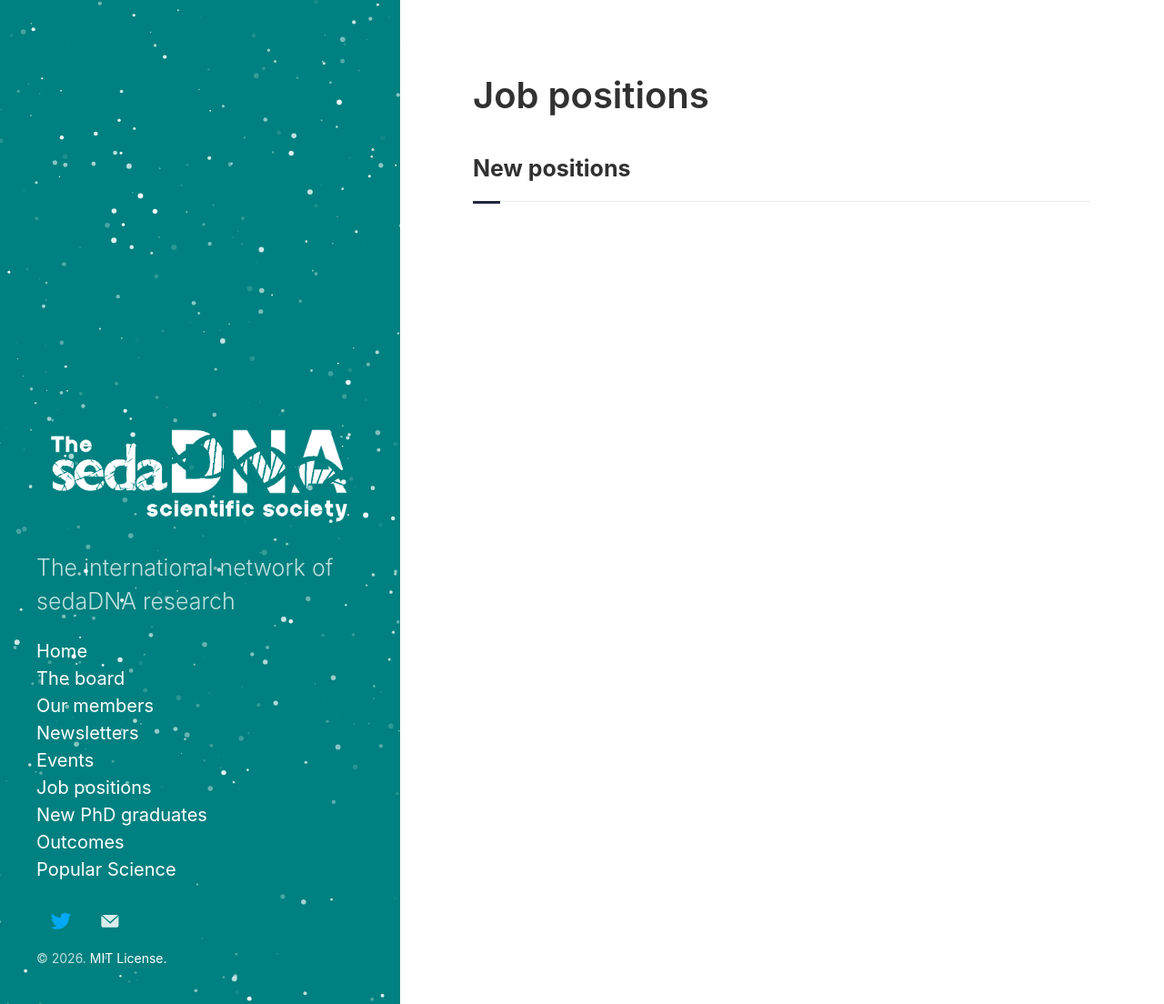
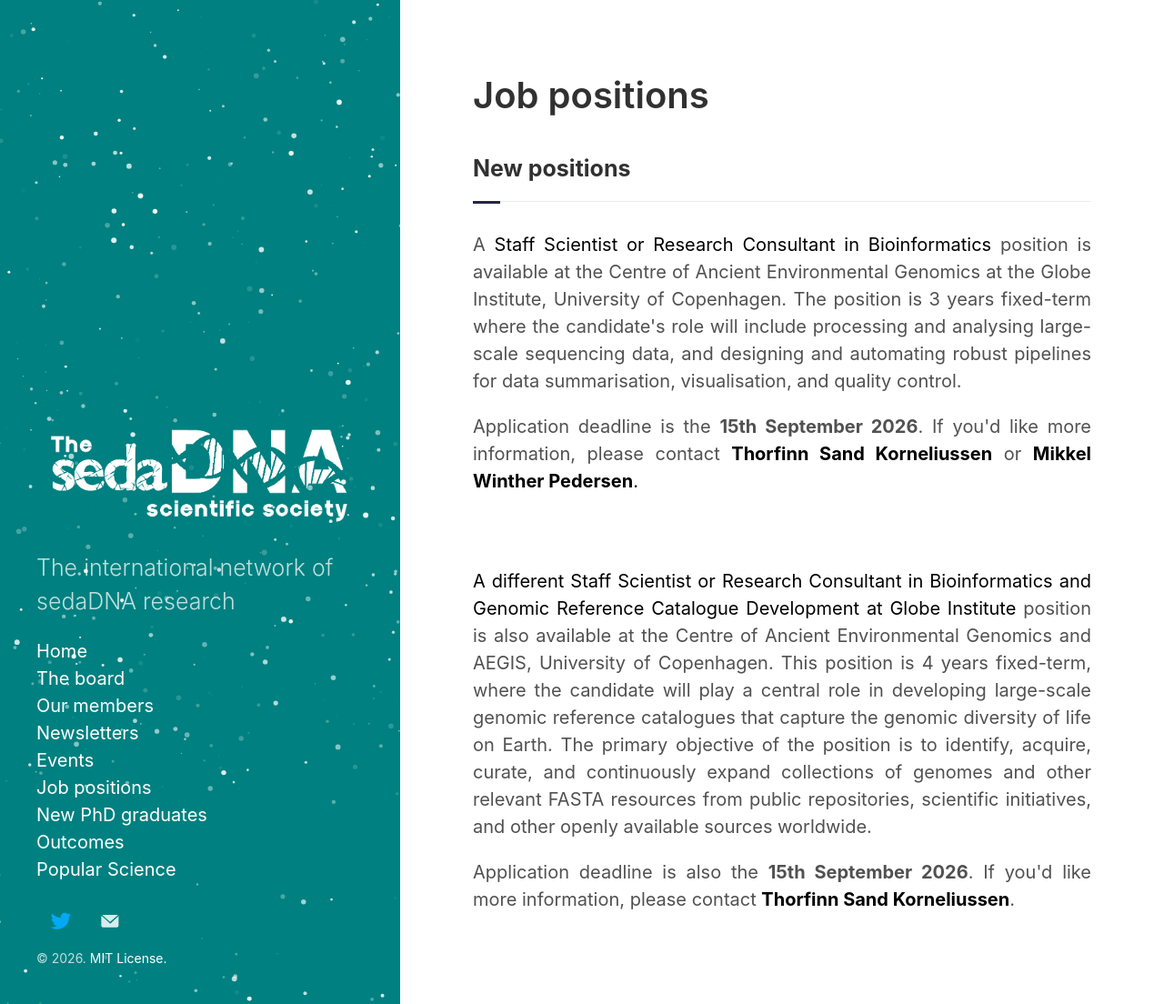
Before and after one commit to sedadna/sedadna.github.io, a Jekyll site: the page built from category/positions.md, in a window 1280 px wide and 1104 px high. Shown: the whole window at 91% size. Built offline with Jekyll 4.4.1, drawn with Linux system fonts in a browser that asks for light colours.

Commit message:
Adding in the new job positions

```diff
--- a/category/positions.md
+++ b/category/positions.md
@@ -18,8 +18,11 @@ This exciting project uses sediment cores, eDNA and palaeoecological tools to un
 <br>
 <br>
 -->
-
-
-
+<p align="justify">A <a href="https://employment.ku.dk/all-vacancies/?show=167653" target="_blank">Staff Scientist or Research Consultant in Bioinformatics</a> position is available at the Centre of Ancient Environmental Genomics at the Globe Institute, University of Copenhagen. The position is 3 years fixed-term where the candidate's role will include processing and analysing large-scale sequencing data, and designing and automating robust pipelines for data summarisation, visualisation, and quality control.</p>
+<p align="justify">Application deadline is the <b>15th September 2026</b>. If you'd like more information, please contact <a href="mailto:tskorneliussen@sund.ku.dk"><b>Thorfinn Sand Korneliussen</b></a> or <a href="mailto:mwpedersen@sund.ku.dk"><b>Mikkel Winther Pedersen</b>.
 <br>
 <br>
+<br>
+
+<p align="justify">A different<a href="https://candidate.hr-manager.net/ApplicationInit.aspx?cid=3010&ProjectId=167656&DepartmentId=19996&MediaId=4918" target="_blank"> Staff Scientist or Research Consultant in Bioinformatics and Genomic Reference Catalogue Development at Globe Institute </a> position is also available at the Centre of Ancient Environmental Genomics and AEGIS, University of Copenhagen. This position is 4 years fixed-term, where the candidate will play a central role in developing large-scale genomic reference catalogues that capture the genomic diversity of life on Earth. The primary objective of the position is to identify, acquire, curate, and continuously expand collections of genomes and other relevant FASTA resources from public repositories, scientific initiatives, and other openly available sources worldwide.</p>
+<p align="justify">Application deadline is also the <b>15th September 2026</b>. If you'd like more information, please contact <a href="mailto:tskorneliussen@sund.ku.dk"><b>Thorfinn Sand Korneliussen</b></a>.
```
